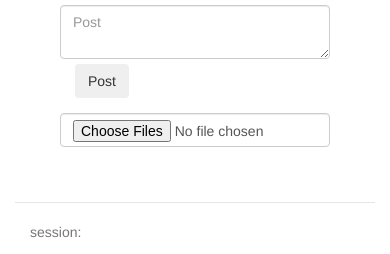
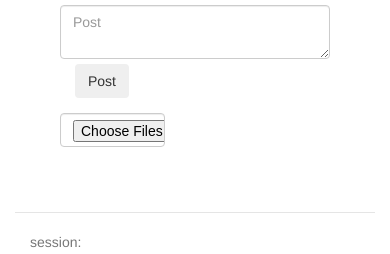
Before and after one commit to austinschwartz/MyLink, a Flask app: template templates/index.html in a window 390 px wide. Shown: the part 288-542 px from the top of the page. Run offline with Flask 2, Linux system fonts and the light colour scheme; the template is opened without the code that fills it: values that come from a table or form of the project are taken from there, others are empty; some libraries are stand-ins or nearby versions.

Commit message:
index page

```diff
--- a/templates/index.html
+++ b/templates/index.html
@@ -14,7 +14,7 @@
       {{ render_field(form.submit, class='btn btn-md', value='Post') }}
       </div>
     </div>
-    <div class='col-md-3'>
+    <div class='col-md-3' style="width: 135px; overflow:hidden;">
       <p>{{ render_field(form.files, multiple='multiple', class='form-control', value='')}}</p>
     </div>
   </form>
```
